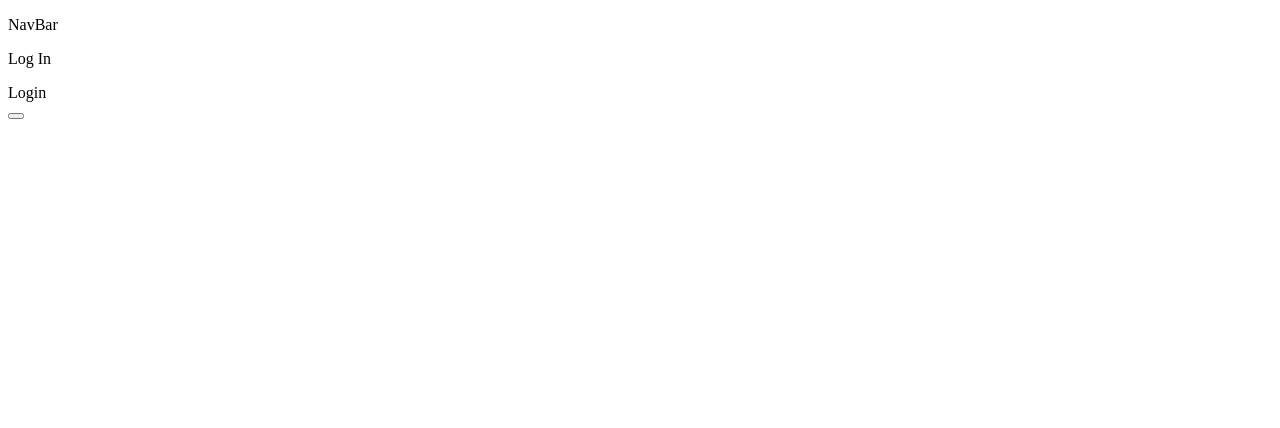
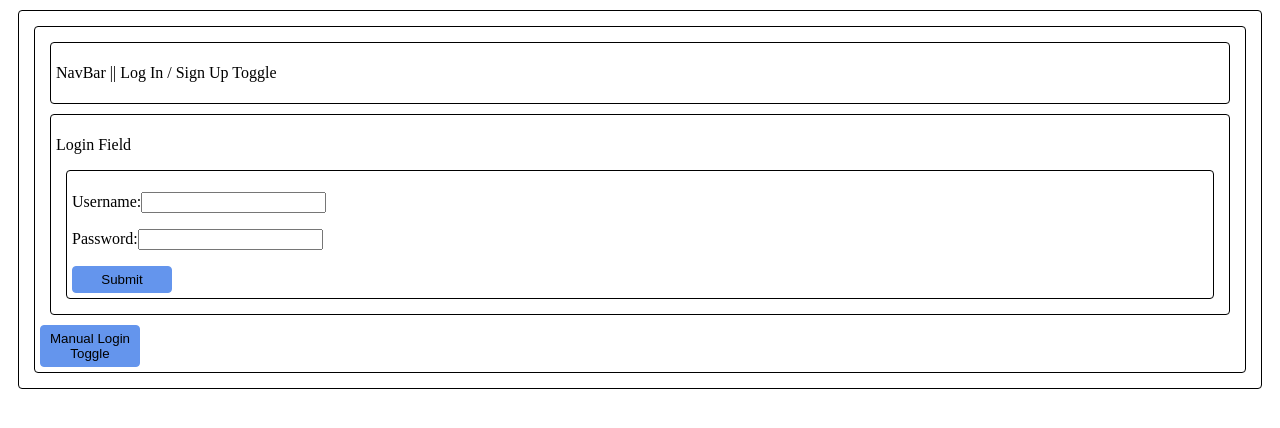
Before and after one commit to nomtomnom/solo-project, a React app: page / in a window 1280 px wide. Built offline with nearby package versions, Linux system fonts and the light colour scheme.

```diff
--- /dev/null
+++ b/client/Components/AuthTextEntry.js
@@ -0,0 +1,32 @@
+import React, { useState } from 'react';
+
+// keep generic to reuse between LOGIN and SIGNUP
+const authTextEntry = (props) => {
+  const [username, setUsername] = useState('');
+  const [password, setPassword] = useState('');
+
+  return (
+    <div className='text-entry'>
+      <p>
+        Username:
+        <input
+          onChange={(e) => setUsername(e.target.value)}
+        />
+      </p>
+      <p>
+        Password:
+        <input
+          onChange={(e) => setPassword(e.target.value)}
+        />
+      </p>
+      <button
+        onClick={() => props.onSubmit({ username, password })}
+        value='Submit'
+      >
+        Submit
+      </button>
+    </div>
+  );
+}
+
+export default authTextEntry;
--- a/client/Components/NavBar.js
+++ b/client/Components/NavBar.js
@@ -5,13 +5,11 @@
   const context = useContext(AuthContext);
   console.log('navbar context', context);
 
-  // const loggedIn = 'heya';
-  const loggedIn = context.login ? 'username' : 'Log In';
+  const loggedIn = context.loginState ? 'UserName Display' : 'Log In / Sign Up Toggle';
 
   return (
     <div>
-      <p>NavBar</p>
-      <p>{loggedIn}</p>
+      <p>NavBar || {loggedIn} </p>
     </div>
   );
 }
--- a/client/Context/authContext.js
+++ b/client/Context/authContext.js
@@ -1,9 +1,33 @@
 import React from 'react';
 
+const verifyLogin = ({ username, password }) => {
+  // fetch to server
+  console.log('verify login fetch', { username, password });
+
+  fetch('https:/localhost:3000/login', {
+    method: 'POST',
+    headers: {
+      'Content-Type': 'application/json',
+    },
+    body: JSON.stringify({ username, password })
+  })
+    .then(data => {
+      console.log('verifyLogin response', data);
+      // update authState
+      authState.loginState = !authState.loginState;
+      // force refresh?
+      return;
+    })
+    .catch(err => {
+      console.log('ERROR: ', err);
+    });
+}
+
 const authState = {
-  login: false,
+  loginState: false,
   userID: null,
-  username: null
+  username: null,
+  verifyLogin: verifyLogin,
 }
 
 const AuthContext = React.createContext(authState);
--- a/client/Views/Login.js
+++ b/client/Views/Login.js
@@ -1,10 +1,34 @@
-import React from 'react';
-import NavBar from './../Components/NavBar';
+import React, { useContext } from 'react';
+import AuthTextEntry from '../Components/AuthTextEntry';
+import AuthContext from './../Context/authContext';
 
 const LoginView = () => {
+  const { verifyLogin } = useContext(AuthContext);
+
+
+  const testLogin = ({ username, password }) => {
+    console.log('stuff', { username, password });
+    fetch('http://localhost:8080/login', {
+      method: 'POST',
+      headers: { 'Content-Type': 'application/json' },
+      body: JSON.stringify({ username, password })
+    }).then(data => {
+        console.log('verifyLogin response', data);
+        // update authState
+        // force refresh?
+      return data.json();
+    }).then(data => {
+        console.log('parsing?', data);
+        return;
+      }).catch(err => {
+        console.log('ERROR: ', err);
+      });
+  }
+
   return (
     <div>
-      Login
+      <p>Login Field</p>
+      <AuthTextEntry onSubmit={testLogin}/>
     </div>
   );
 }
--- a/client/index.js
+++ b/client/index.js
@@ -1,4 +1,4 @@
-import React, { useState } from 'react';
+import React, { useState, useEffect } from 'react';
 import ReactDOM from 'react-dom';
 
 import DisplayView from './Views/Display';
@@ -9,23 +9,26 @@
 import AuthContext from './Context/authContext';
 
 function App() {
-  console.log('React App rendering');
-  const [login, setLogin] = useState(false);
-  const [userID, setUserID] = useState(null);
-  const [username, setUsername] = useState(null);
+  console.log('app rerender');
+  const { loginState, userID, username, verifyLogin } = AuthContext._currentValue;
+  const [localLogin, setLocalLogin] = useState(loginState);
 
-  const child = login ? <DisplayView /> : <LoginView />
 
-  const handleClick = () => {
-    setLogin(!login);
-  }
+  useEffect(() => {
+    console.log('App rerender from useEffect')
+  }, [loginState]);
+
+  // render components depending on login status
+  const child = localLogin ? <DisplayView /> : <LoginView />
 
   return (
     <div>
-      <AuthContext.Provider value={{ login, userID, username }}>
+      <AuthContext.Provider value={{ loginState, userID, username, verifyLogin }}>
         <NavBar />
         {child}
-        <button onClick={handleClick} />
+        <button onClick={() => setLocalLogin(!localLogin)}>
+          Manual Login Toggle
+        </button>
       </AuthContext.Provider>
     </div>
   )
--- a/index.html
+++ b/index.html
@@ -3,6 +3,7 @@
   <head>
     <meta charset="utf-8" />
     <title>Nerd App</title>
+    <link rel="stylesheet" href="./styles.css" />
   </head>
   <body>
     <div id="root"></div>
--- a/package.json
+++ b/package.json
@@ -13,6 +13,7 @@
   "author": "Thomas Reeder",
   "license": "ISC",
   "dependencies": {
+    "cors": "^2.8.5",
     "cross-env": "^7.0.3",
     "express": "^4.17.1",
     "mongoose": "^5.12.10",
--- a/server/controllers/UserController.js
+++ b/server/controllers/UserController.js
@@ -25,6 +25,7 @@
 
 userController.verify = (req, res, next) => {
   const { username, password } = req.body;
+  console.log('user data received!', { username, password });
 
   User
     .findOne({ username })
--- a/server/server.js
+++ b/server/server.js
@@ -1,6 +1,7 @@
 const path = require('path');
 const express = require('express');
 const mongoose = require('mongoose');
+const cors = require('cors');
 
 const UserController = require('./controllers/UserController');
 
@@ -57,6 +58,7 @@
 // 404 & ERROR HANDLING
 
 app.use((req, res) => {
+  console.log('404');
   return res.sendStatus(404);
 })
 
--- a/styles.css
+++ b/styles.css
@@ -1,4 +1,15 @@
+div {
+  border: 1px solid black;
+  border-radius: 4px;
+  padding: 5px;
+  margin: 10px;
+}
+
 button {
-  height: 100px;
+  min-height: 25px;
   width: 100px;
+  padding: 5px;
+  border: 1px solid cornflowerblue;
+  border-radius: 4px;
+  background-color: cornflowerblue;
 }
--- a/webpack.config.js
+++ b/webpack.config.js
@@ -34,5 +34,12 @@
 
   devServer: {
     publicPath: '/build',
+    compress: true,
+    proxy: {
+      '/login': {
+        target: 'http://localhost:3000',
+        changeOrigin: true
+      },
+    },
   },
 }
```
Also changed, not shown: 1 other file.
